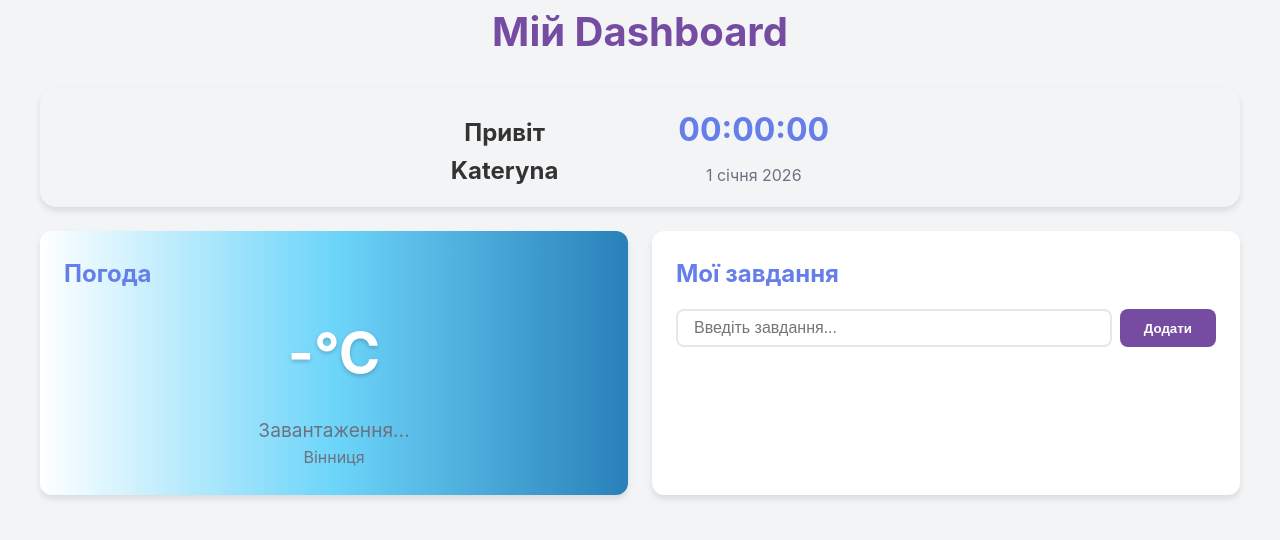
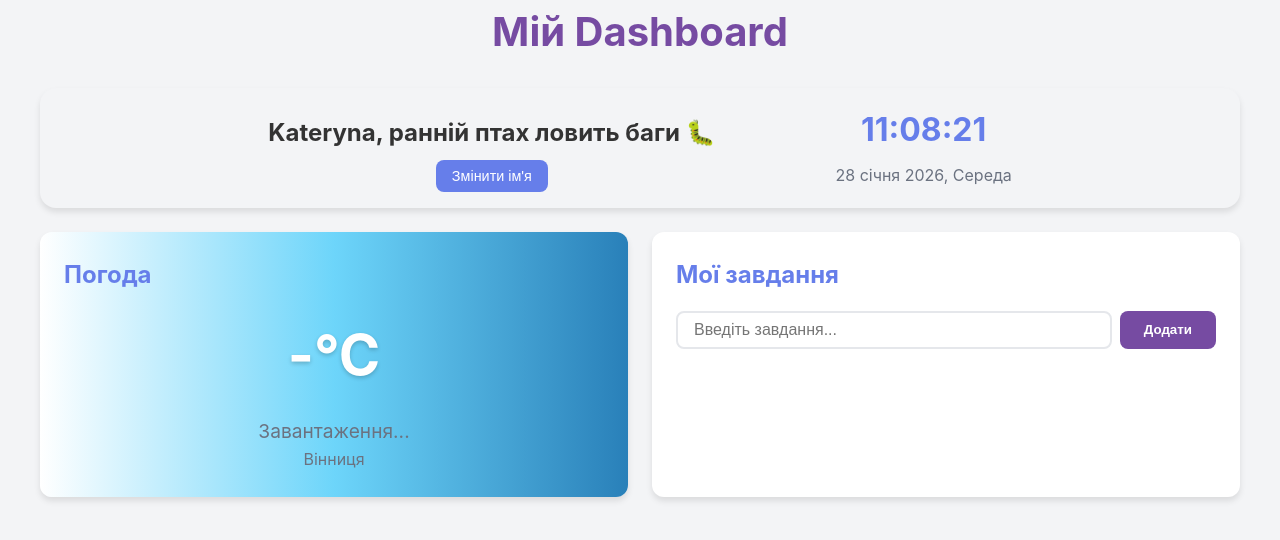
Before and after one commit to katrin-troyan/personal-dashboard, a plain HTML site: page index.html in a window 1280 px wide. Drawn offline with Linux system fonts and the light colour scheme.

Commit message:
Add clock functionality with greeting

```diff
--- a/css/style.css
+++ b/css/style.css
@@ -54,7 +54,18 @@ header {
   color: var(--text-color);
   margin-bottom: var(var(--spacing-medium));
 }
-
+.change-name-btn {
+  margin-top: var(--spacing-small);
+  padding: var(--spacing-small) var(--spacing-medium);
+  background-color: var(--primary-color);
+  color: white;
+  border-radius: var(--radius-small);
+  font-size: 0.9rem;
+  transition: background-color 0.3s ease;
+}
+.change-name-btn:hover {
+  background-color: var(--secondary-color);
+}
 .clock {
   color: var(--text-light);
 }
--- a/index.html
+++ b/index.html
@@ -12,13 +12,15 @@
       <h1 class="title">Мій Dashboard</h1>
 
       <header>
-        <h2 class="greeting">
-          Привіт <br />
-          Kateryna
-        </h2>
+        <div>
+          <h2 class="greeting">Привіт, Kateryna!</h2>
+          <button class="change-name-btn" onclick="changeName()">
+            Змінити ім'я
+          </button>
+        </div>
         <div class="clock">
           <p class="current-time">00:00:00</p>
-          <p class="cureent-data">1 січня 2026</p>
+          <p class="current-data">1 січня 2026</p>
         </div>
       </header>
 
@@ -48,6 +50,9 @@
         </section>
       </main>
     </div>
-    <script scr="js/app.js"></script>
+    <script src="js/clock.js"></script>
+    <script src="js/todo.js"></script>
+    <script src="js/weather.js"></script>
+    <script src="js/app.js"></script>
   </body>
 </html>
--- /dev/null
+++ b/js/clock.js
@@ -0,0 +1,111 @@
+const greetingElement = document.querySelector(".greeting");
+const timeElement = document.querySelector(".current-time");
+const dateElement = document.querySelector(".current-data");
+
+function addZero(num) {
+  return num < 10 ? `0${num}` : num;
+}
+
+function updateClock() {
+  const now = new Date();
+
+  const hours = now.getHours();
+  const minutes = now.getMinutes();
+  const seconds = now.getSeconds();
+
+  const formatTime = `${addZero(hours)}:${addZero(minutes)}:${addZero(seconds)}`;
+  timeElement.textContent = formatTime;
+}
+
+function updateDate() {
+  const now = new Date();
+  const months = [
+    "січня",
+    "лютого",
+    "березня",
+    "квітня",
+    "травня",
+    "червня",
+    "липня",
+    "серпня",
+    "вересня",
+    "жовтня",
+    "листопада",
+    "грудня",
+  ];
+  const days = [
+    "Неділя",
+    "Понеділок",
+    "Вівторок",
+    "Середа",
+    "Четвер",
+    "П'ятниця",
+    "Субота",
+  ];
+  const day = now.getDate();
+  const month = months[now.getMonth()];
+  const year = now.getFullYear();
+  const dayOfWeek = days[now.getDay()];
+
+  const formDate = `${day} ${month} ${year}, ${dayOfWeek}`;
+  dateElement.textContent = formDate;
+}
+function changeName() {
+  const newName = prompt("Введіть ваше ім\'я:");
+  if (newName && newName.trim() !== "") {
+    localStorage.setItem("userName", newName.trim());
+    updateGreeting();
+  }
+}
+window.changeName = changeName;
+
+function updateGreeting() {
+  const now = new Date();
+  const hours = now.getHours();
+
+  const morning = [
+    "доброго ранку! Кава вже поруч?",
+    "ранок настав, ти — герой",
+    "ранкове виживання почалось",
+    "новий день — нові можливості! ☀️",
+    "прокидайся, сонце! ☕",
+    "ранній птах ловить баги 🐛",
+  ];
+
+  const day = [
+    "день у розпалі — тримаємось!",
+    "продуктивність: увімкнено (майже)",
+    "саме час робити великі справи",
+  ];
+
+  const evening = [
+    "вечір прийшов — можна видихнути 🌙",
+    "режим відпочинку дозволено 🛋️",
+    "вечірній вайб активовано ✨",
+    "час для релаксу! 🎮",
+  ];
+
+  let greeting = "";
+  if (hours < 12) {
+    greeting = morning[Math.floor(Math.random() * morning.length)];
+  } else if (hours < 18) {
+    greeting = day[Math.floor(Math.random() * day.length)];
+  } else {
+    greeting = evening[Math.floor(Math.random() * evening.length)];
+  }
+
+  const userName = localStorage.getItem("userName") || "Kateryna";
+  greetingElement.textContent = `${userName}, ${greeting} `;
+}
+
+function initClock() {
+  updateClock();
+  updateDate();
+  updateGreeting();
+
+  setInterval(updateClock, 1000);
+  setInterval(() => {
+    updateDate();
+  }, 60000);
+}
+initClock();
```
Also changed, not shown: js/todo.js (added), js/weather.js (added).
